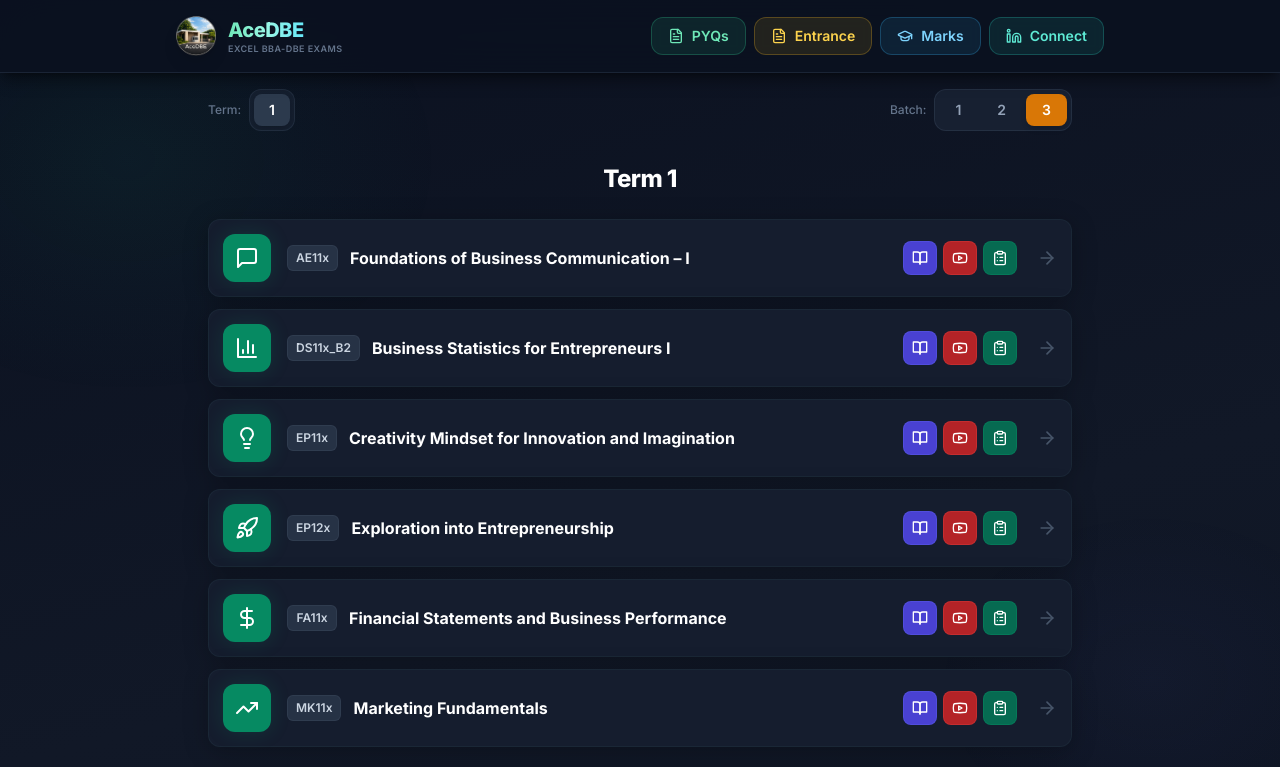
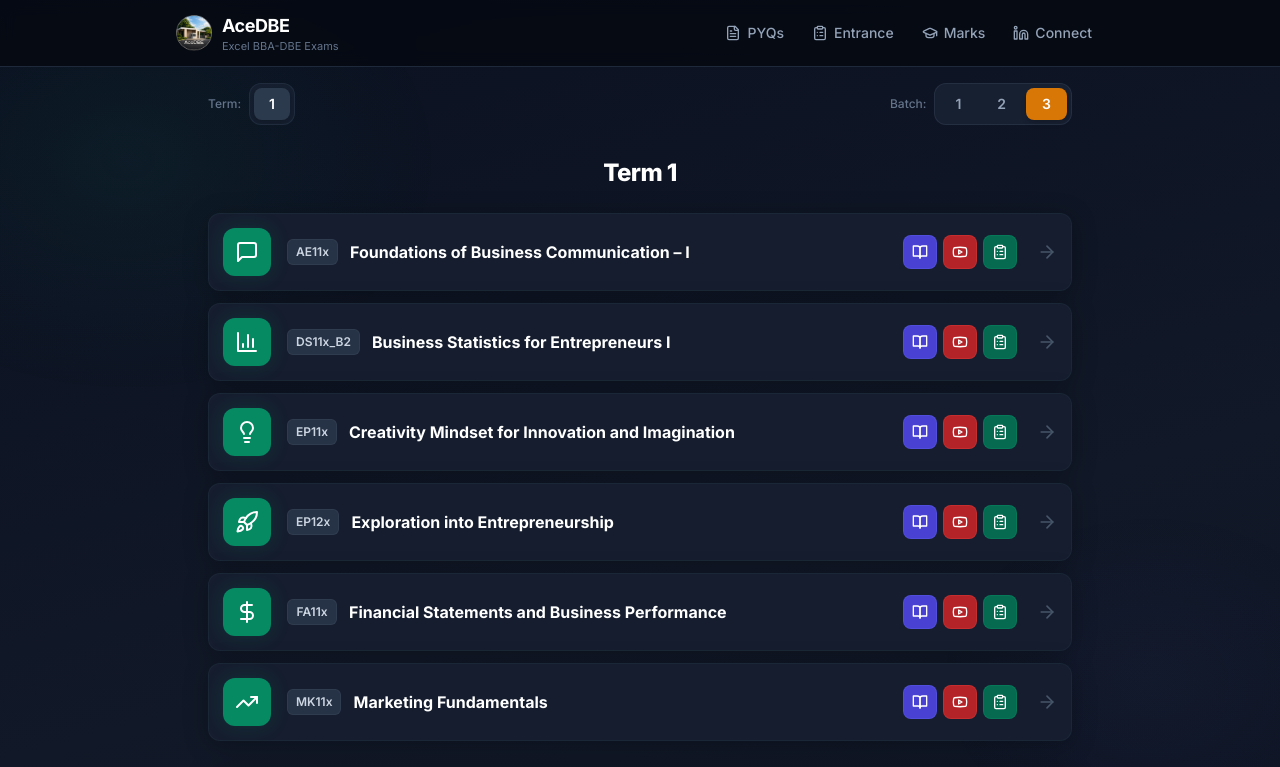
Before and after one commit to madhavgupta2002/AceDBE, a Next.js app: page / in a window 1280 px wide. Shown: the top 767 px of the page. Built offline with nearby package versions, Linux system fonts and the light colour scheme.

Commit message:
ui-refactor: plain header nav with active page state
Replace the four differently coloured nav pills with neutral links, highlight the current page, drop the gradient logo text and hover effects, and share one link list between desktop and mobile.

```diff
--- a/components/Header.tsx
+++ b/components/Header.tsx
@@ -2,8 +2,9 @@
 
 import Image from 'next/image';
 import { useState } from 'react';
-import { Linkedin, Menu, X, BarChart2, GraduationCap, FileText } from 'lucide-react';
+import { ArrowLeft, Linkedin, Menu, X, GraduationCap, FileText, ClipboardList } from 'lucide-react';
 import Link from 'next/link';
+import { usePathname } from 'next/navigation';
 
 interface HeaderProps {
     showBackButton?: boolean;
@@ -11,170 +12,91 @@ interface HeaderProps {
     onBack?: () => void;
 }
 
+// CGPA page (/cgpa) is hidden from nav to avoid confusion with Marks — the route is kept intentionally.
+const NAV_LINKS = [
+    { href: '/pyqs', label: 'PYQs', mobileLabel: 'Previous year papers', icon: FileText },
+    { href: '/entrance', label: 'Entrance', mobileLabel: 'Entrance test papers', icon: ClipboardList },
+    { href: '/marks', label: 'Marks', mobileLabel: 'Marksheet', icon: GraduationCap },
+];
+
+const LINKEDIN_URL = 'https://www.linkedin.com/in/madhavgupta2002/';
+
 const Header: React.FC<HeaderProps> = ({ showBackButton = false, backLink = '/', onBack }) => {
     const [mobileMenuOpen, setMobileMenuOpen] = useState(false);
+    const pathname = usePathname();
+
+    const linkCls = (active: boolean) =>
+        `flex items-center gap-1.5 px-3 py-1.5 rounded-lg text-sm font-medium transition-colors ${
+            active ? 'bg-slate-800 text-white' : 'text-slate-400 hover:text-white hover:bg-slate-800/60'
+        }`;
+
+    const backCls = 'p-1.5 -ml-1.5 rounded-lg text-slate-400 hover:text-white hover:bg-slate-800/60 transition-colors';
 
     return (
-        <nav className="bg-[#0b1120]/95 backdrop-blur-xl border-b border-slate-700/40 sticky top-0 z-10 shadow-lg shadow-black/40 print:hidden">
-            <div className="max-w-5xl mx-auto px-4 sm:px-8 lg:px-12 py-3 sm:py-4 flex items-center justify-between">
-                {/* Left section - Back button + Logo */}
-                <div className="flex items-center space-x-2 sm:space-x-3">
-                    {showBackButton && (
-                        onBack ? (
-                            <button
-                                onClick={onBack}
-                                className="p-1.5 sm:p-2 hover:bg-slate-700/60 transition-all duration-200 rounded-lg group mr-1"
-                                aria-label="Back"
-                            >
-                                <svg className="w-5 h-5 sm:w-6 sm:h-6 text-slate-400 group-hover:text-white transition-colors" fill="none" stroke="currentColor" viewBox="0 0 24 24">
-                                    <path strokeLinecap="round" strokeLinejoin="round" strokeWidth={2} d="M10 19l-7-7m0 0l7-7m-7 7h18" />
-                                </svg>
+        <nav className="bg-[#060a13]/95 backdrop-blur border-b border-slate-800 sticky top-0 z-10 print:hidden">
+            <div className="max-w-5xl mx-auto px-4 sm:px-8 lg:px-12 py-2.5 sm:py-3 flex items-center justify-between">
+                <div className="flex items-center gap-2 sm:gap-3">
+                    {showBackButton &&
+                        (onBack ? (
+                            <button onClick={onBack} className={backCls} aria-label="Back">
+                                <ArrowLeft className="w-5 h-5" />
                             </button>
                         ) : (
-                            <Link
-                                href={backLink}
-                                className="p-1.5 sm:p-2 hover:bg-slate-700/60 transition-all duration-200 rounded-lg group mr-1"
-                                aria-label="Back"
-                            >
-                                <svg className="w-5 h-5 sm:w-6 sm:h-6 text-slate-400 group-hover:text-white transition-colors" fill="none" stroke="currentColor" viewBox="0 0 24 24">
-                                    <path strokeLinecap="round" strokeLinejoin="round" strokeWidth={2} d="M10 19l-7-7m0 0l7-7m-7 7h18" />
-                                </svg>
+                            <Link href={backLink} className={backCls} aria-label="Back">
+                                <ArrowLeft className="w-5 h-5" />
                             </Link>
-                        )
-                    )}
-                    <Link
-                        href="/"
-                        className="flex items-center space-x-2 sm:space-x-3 group transition-all duration-300 hover:scale-[1.02]"
-                    >
-                        <div className="relative">
-                            <Image
-                                src="/icon.png"
-                                alt="AceDBE logo"
-                                width={40}
-                                height={40}
-                                className="h-8 w-8 sm:h-10 sm:w-10 drop-shadow-lg transition-transform duration-300 group-hover:rotate-3"
-                                priority
-                            />
-                            <div className="absolute inset-0 bg-emerald-500/20 blur-xl rounded-full opacity-0 group-hover:opacity-100 transition-opacity duration-300" />
-                        </div>
-                        <div className="flex flex-col items-start">
-                            <span className="text-lg sm:text-xl font-extrabold bg-gradient-to-r from-emerald-300 via-teal-200 to-cyan-300 bg-clip-text text-transparent tracking-tight">
-                                AceDBE
-                            </span>
-                            <span className="text-[8px] sm:text-[9px] text-slate-500 font-semibold tracking-wider uppercase -mt-0.5">
-                                Excel BBA-DBE Exams
-                            </span>
+                        ))}
+                    <Link href="/" className="flex items-center gap-2.5">
+                        <Image src="/icon.png" alt="AceDBE logo" width={36} height={36} className="h-8 w-8 sm:h-9 sm:w-9" priority />
+                        <div className="flex flex-col leading-tight">
+                            <span className="text-base sm:text-lg font-bold text-white tracking-tight">AceDBE</span>
+                            <span className="text-[10px] sm:text-[11px] text-slate-500">Excel BBA-DBE Exams</span>
                         </div>
                     </Link>
                 </div>
 
-                {/* Right section - Desktop */}
-                <div className="hidden sm:flex items-center gap-2">
-                    <Link
-                        href="/pyqs"
-                        className="flex items-center gap-2 px-4 py-2 bg-emerald-400/10 hover:bg-emerald-400/20 text-emerald-300 rounded-xl transition-all duration-300 text-sm font-semibold border border-emerald-400/25 hover:border-emerald-400/40 backdrop-blur-sm"
-                        aria-label="Previous Year Questions"
-                    >
-                        <FileText className="h-4 w-4" />
-                        <span>PYQs</span>
-                    </Link>
-                    <Link
-                        href="/entrance"
-                        className="flex items-center gap-2 px-4 py-2 bg-amber-400/10 hover:bg-amber-400/20 text-amber-300 rounded-xl transition-all duration-300 text-sm font-semibold border border-amber-400/25 hover:border-amber-400/40 backdrop-blur-sm"
-                        aria-label="Entrance Test Papers"
-                    >
-                        <FileText className="h-4 w-4" />
-                        <span>Entrance</span>
-                    </Link>
-                    <Link
-                        href="/marks"
-                        className="flex items-center gap-2 px-4 py-2 bg-sky-400/10 hover:bg-sky-400/20 text-sky-300 rounded-xl transition-all duration-300 text-sm font-semibold border border-sky-400/25 hover:border-sky-400/40 backdrop-blur-sm"
-                        aria-label="Marks Import"
-                    >
-                        <GraduationCap className="h-4 w-4" />
-                        <span>Marks</span>
-                    </Link>
-                    {/* CGPA page hidden from nav to avoid confusion with Marks — code kept intentionally.
-                    <Link
-                        href="/cgpa"
-                        className="flex items-center gap-2 px-4 py-2 bg-purple-400/10 hover:bg-purple-400/20 text-purple-300 rounded-xl transition-all duration-300 text-sm font-semibold border border-purple-400/25 hover:border-purple-400/40 backdrop-blur-sm"
-                        aria-label="CGPA Calculator"
-                    >
-                        <BarChart2 className="h-4 w-4" />
-                        <span>CGPA</span>
-                    </Link>
-                    */}
+                {/* Desktop */}
+                <div className="hidden sm:flex items-center gap-1">
+                    {NAV_LINKS.map(({ href, label, mobileLabel, icon: Icon }) => (
+                        <Link key={href} href={href} className={linkCls(pathname === href)} aria-label={mobileLabel}>
+                            <Icon className="h-4 w-4" />
+                            {label}
+                        </Link>
+                    ))}
                     <a
-                        href="https://www.linkedin.com/in/madhavgupta2002/"
+                        href={LINKEDIN_URL}
                         target="_blank"
                         rel="noopener noreferrer"
-                        className="flex items-center gap-2 px-4 py-2 bg-teal-400/10 hover:bg-teal-400/20 text-teal-300 rounded-xl transition-all duration-300 text-sm font-semibold border border-teal-400/25 hover:border-teal-400/40 backdrop-blur-sm group"
+                        className={linkCls(false)}
                         aria-label="Connect on LinkedIn"
                     >
-                        <Linkedin className="h-4 w-4 transition-transform duration-300 group-hover:scale-110" />
-                        <span>Connect</span>
+                        <Linkedin className="h-4 w-4" />
+                        Connect
                     </a>
                 </div>
 
                 {/* Mobile hamburger */}
                 <button
                     onClick={() => setMobileMenuOpen(!mobileMenuOpen)}
-                    className="sm:hidden p-2 hover:bg-slate-700/60 rounded-lg transition-colors"
+                    className="sm:hidden p-2 rounded-lg text-slate-300 hover:bg-slate-800/60 transition-colors"
                     aria-label="Toggle menu"
+                    aria-expanded={mobileMenuOpen}
                 >
-                    {mobileMenuOpen ? (
-                        <X className="w-5 h-5 text-slate-300" />
-                    ) : (
-                        <Menu className="w-5 h-5 text-slate-300" />
-                    )}
+                    {mobileMenuOpen ? <X className="w-5 h-5" /> : <Menu className="w-5 h-5" />}
                 </button>
             </div>
 
-            {/* Mobile menu dropdown */}
             {mobileMenuOpen && (
-                <div className="sm:hidden border-t border-slate-700/40 bg-[#0b1120]/98 backdrop-blur-xl px-4 py-3 space-y-2">
-                    <Link
-                        href="/pyqs"
-                        onClick={() => setMobileMenuOpen(false)}
-                        className="w-full flex items-center gap-2 px-4 py-2.5 bg-emerald-400/10 text-emerald-300 rounded-xl text-sm font-semibold border border-emerald-400/25"
-                    >
-                        <FileText className="h-4 w-4" />
-                        PYQs Checklist
-                    </Link>
-                    <Link
-                        href="/entrance"
-                        onClick={() => setMobileMenuOpen(false)}
-                        className="w-full flex items-center gap-2 px-4 py-2.5 bg-amber-400/10 text-amber-300 rounded-xl text-sm font-semibold border border-amber-400/25"
-                    >
-                        <FileText className="h-4 w-4" />
-                        Entrance Test Papers
-                    </Link>
-                    <Link
-                        href="/marks"
-                        onClick={() => setMobileMenuOpen(false)}
-                        className="w-full flex items-center gap-2 px-4 py-2.5 bg-sky-400/10 text-sky-300 rounded-xl text-sm font-semibold border border-sky-400/25"
-                    >
-                        <GraduationCap className="h-4 w-4" />
-                        Marks Import
-                    </Link>
-                    {/* CGPA page hidden from nav to avoid confusion with Marks — code kept intentionally.
-                    <Link
-                        href="/cgpa"
-                        onClick={() => setMobileMenuOpen(false)}
-                        className="w-full flex items-center gap-2 px-4 py-2.5 bg-purple-400/10 text-purple-300 rounded-xl text-sm font-semibold border border-purple-400/25"
-                    >
-                        <BarChart2 className="h-4 w-4" />
-                        CGPA Calculator
-                    </Link>
-                    */}
-                    <a
-                        href="https://www.linkedin.com/in/madhavgupta2002/"
-                        target="_blank"
-                        rel="noopener noreferrer"
-                        className="flex items-center gap-2 px-4 py-2.5 bg-emerald-400/10 text-emerald-300 rounded-xl text-sm font-semibold border border-emerald-400/25"
-                    >
+                <div className="sm:hidden border-t border-slate-800 px-4 py-2 space-y-1">
+                    {NAV_LINKS.map(({ href, mobileLabel, icon: Icon }) => (
+                        <Link key={href} href={href} onClick={() => setMobileMenuOpen(false)} className={linkCls(pathname === href)}>
+                            <Icon className="h-4 w-4" />
+                            {mobileLabel}
+                        </Link>
+                    ))}
+                    <a href={LINKEDIN_URL} target="_blank" rel="noopener noreferrer" className={linkCls(false)}>
                         <Linkedin className="h-4 w-4" />
-                        Connect
+                        Connect on LinkedIn
                     </a>
                 </div>
             )}
```
